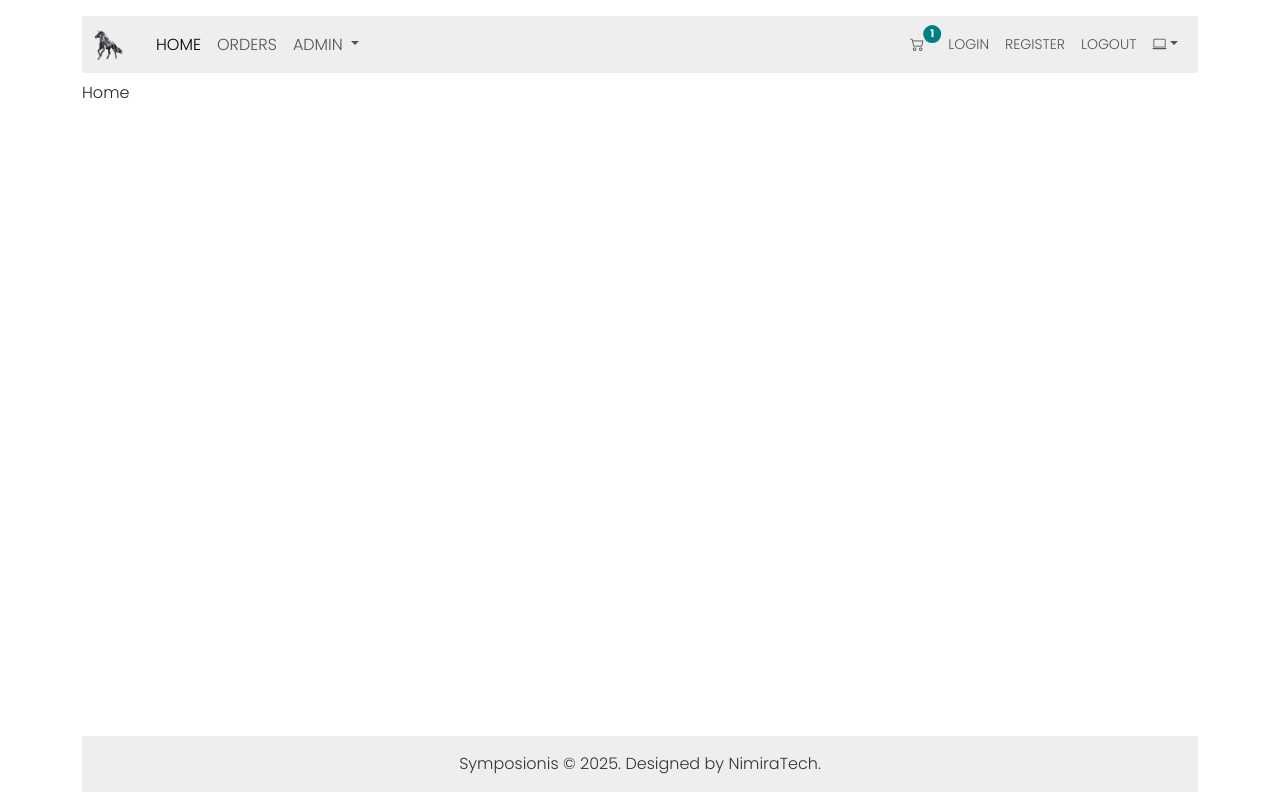
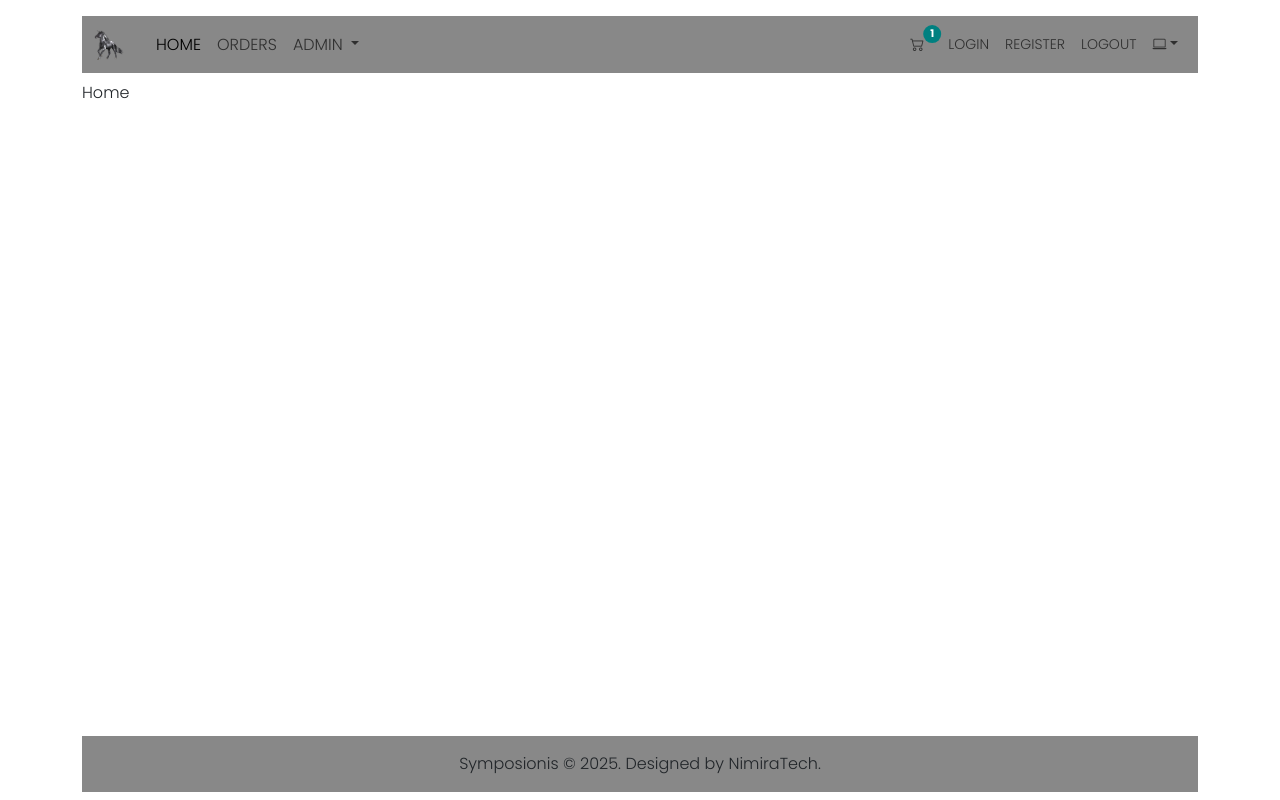
Before and after one commit to Nimira43/Symposionis, a Vue app: page / in a window 1280 px wide. Built offline with nearby package versions, Linux system fonts and the light colour scheme; a web font is replaced by a local one.

Commit message:
Working on dropdown-item overrides and dark / light mode

```diff
--- a/index.html
+++ b/index.html
@@ -6,7 +6,7 @@
     <meta name="viewport" content="width=device-width, initial-scale=1.0">
     <title>Symposionis</title>
   </head>
-  <body>
+  <body >
     <div id="app"></div>
     <script type="module" src="/src/main.js"></script>
   </body>
--- a/src/components/layout/Footer.vue
+++ b/src/components/layout/Footer.vue
@@ -1,6 +1,6 @@
 <template>
   <div>
-    <div class="footer text-center mx-auto mt-4 p-3 bg-opacity-10 bg-grey-light-extra text-grey-dark">
+    <div class="footer text-center mx-auto mt-4 p-3 bg-opacity-10 bg-grey-medium text-dark">
       Symposionis &copy; 2025. Designed by NimiraTech.
     </div>
   </div>
--- a/src/components/layout/Header.vue
+++ b/src/components/layout/Header.vue
@@ -1,5 +1,5 @@
 <template>
-  <nav class="navbar navbar-expand-md mx-auto my-2 w-100 bg-grey-light-extra bg-opacity-10 text-grey-dark">
+  <nav class="navbar navbar-expand-md mx-auto my-2 w-100 bg-grey-medium bg-opacity-10 text-grey-dark">
     <div class="container-fluid">
       <router-link
         class="navbar-brand"
@@ -14,7 +14,7 @@
         >
       </router-link>
       <button
-        class="navbar-toggler bg-light override bg-grey-medium-hover:hover"
+        class="navbar-toggler override "
         type="button"
         data-bs-toggle="collapse"
         data-bs-target="#navbarSupportedContent"
--- a/src/main.css
+++ b/src/main.css
@@ -15,7 +15,7 @@
   --dark: #111;
   --light: #fffcfa;
   --grey-dark: #333;
-  --grey-medium: #999;
+  --grey-medium: #888;
   --grey-light: #ccc;
   --grey-light-extra: #eee;
 }
@@ -124,3 +124,11 @@
   box-shadow: none !important;
   border: 2px solid var(--grey-dark);
 }
+
+.dropdown-item:focus,
+.dropdown-item:active {
+  background-color: transparent !important;
+  box-shadow: none !important;
+  outline: none !important;
+  color: #111 !important;
+}
```
